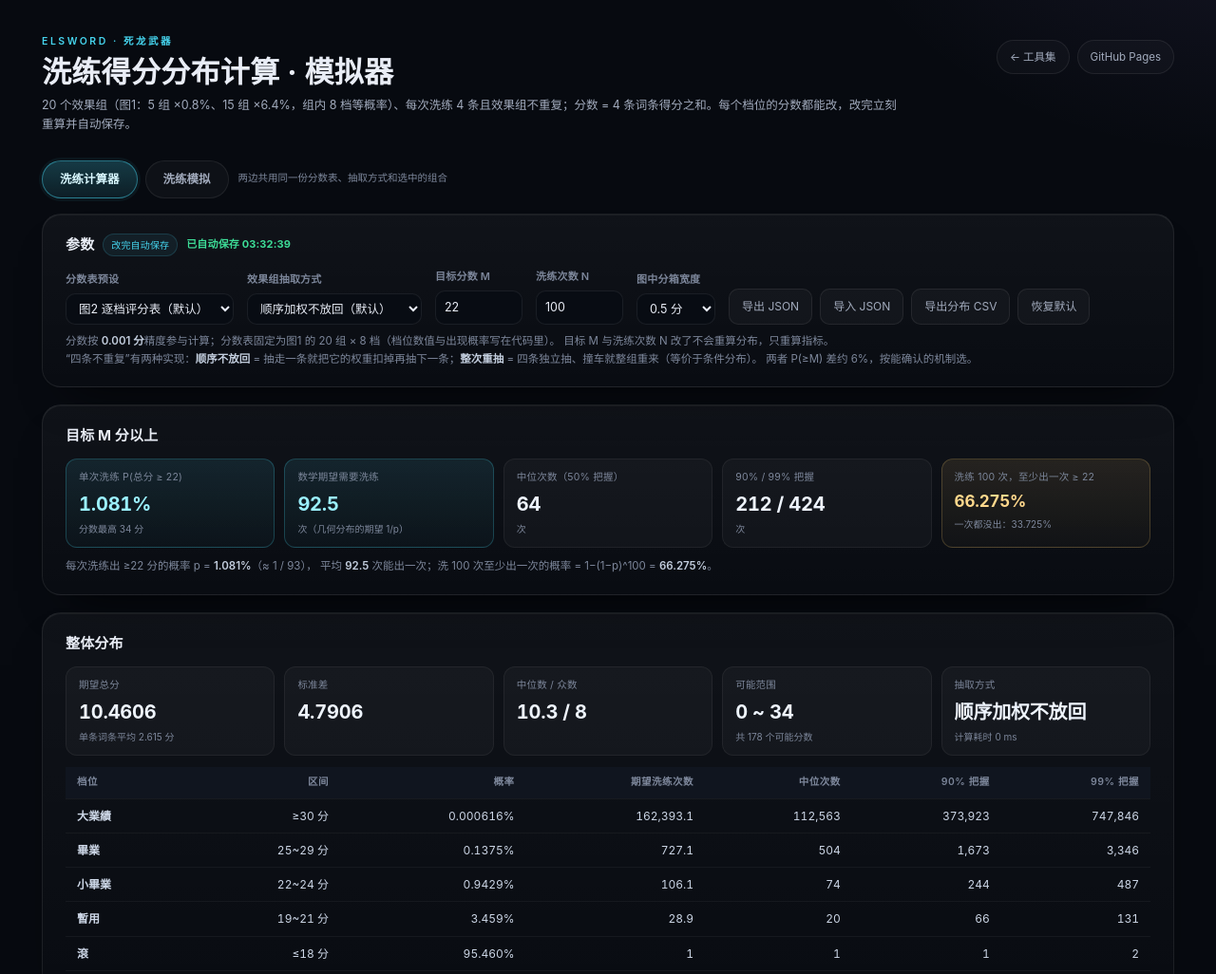
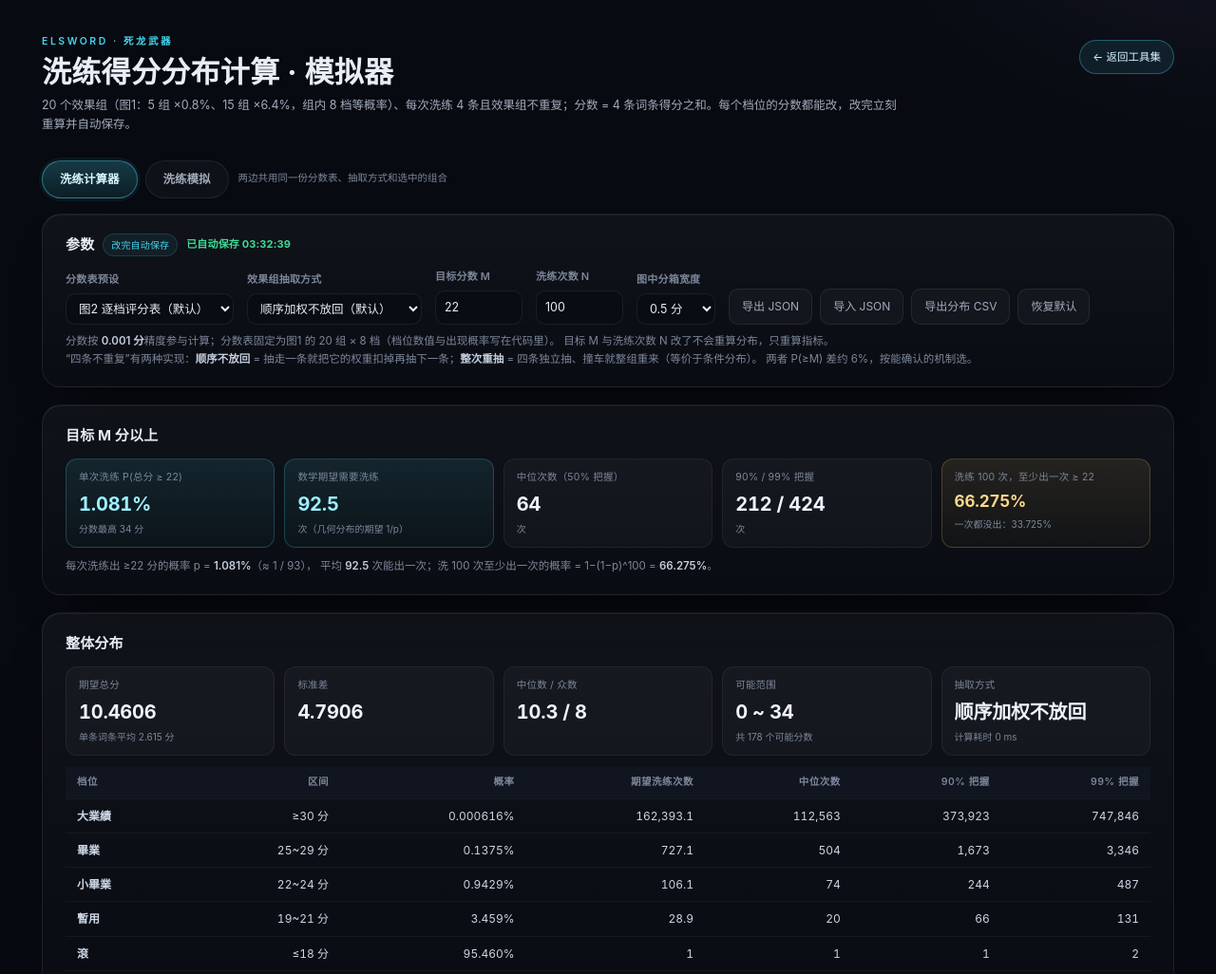
Before and after one commit to 1821181277/elsword-tools, a plain HTML site: page score-dist.html in a window 1280 px wide. Shown: the top 1026 px of the page at 95% size. Drawn offline with Linux system fonts and the light colour scheme.

Commit message:
feat: add back-to-tools link on all three tool pages

```diff
--- a/score-dist.html
+++ b/score-dist.html
@@ -43,6 +43,8 @@ h1{font-size:clamp(23px,2.6vw,31px);line-height:1.16;margin:0 0 7px;letter-spaci
   border:1px solid var(--line);background:rgba(255,255,255,.025);padding:8px 13px;border-radius:999px;
   transition:color .16s,border-color .16s,background .16s}
 .actions a:hover{color:#fff;border-color:rgba(70,213,239,.35);background:rgba(70,213,239,.08)}
+.actions a.back{color:#d9f8ff;border-color:rgba(70,213,239,.35);background:rgba(70,213,239,.09)}
+.actions a.back:hover{background:rgba(70,213,239,.18);border-color:rgba(70,213,239,.6)}
 
 /* ---------- layout ---------- */
 .wrap{max-width:1240px;margin:22px auto 0;padding:0 24px}
@@ -228,8 +230,7 @@ details[open] summary::after{content:"–"}
     <p class="sub">20 个效果组（图1：5 组 ×0.8%、15 组 ×6.4%，组内 8 档等概率）、每次洗练 4 条且效果组不重复；分数 = 4 条词条得分之和。每个档位的分数都能改，改完立刻重算并自动保存。</p>
   </div>
   <div class="actions">
-    <a href="./">← 工具集</a>
-    <a href="https://1821181277.github.io/elsword-tools/" target="_blank" rel="noopener">GitHub Pages</a>
+    <a class="back" href="https://1821181277.github.io/elsword-tools/">← 返回工具集</a>
   </div>
 </header>
 
```
Also changed, not shown: circuit-planner/index.html (+1 -0 lines), nebcalc/index.html (+2 -1 lines).
